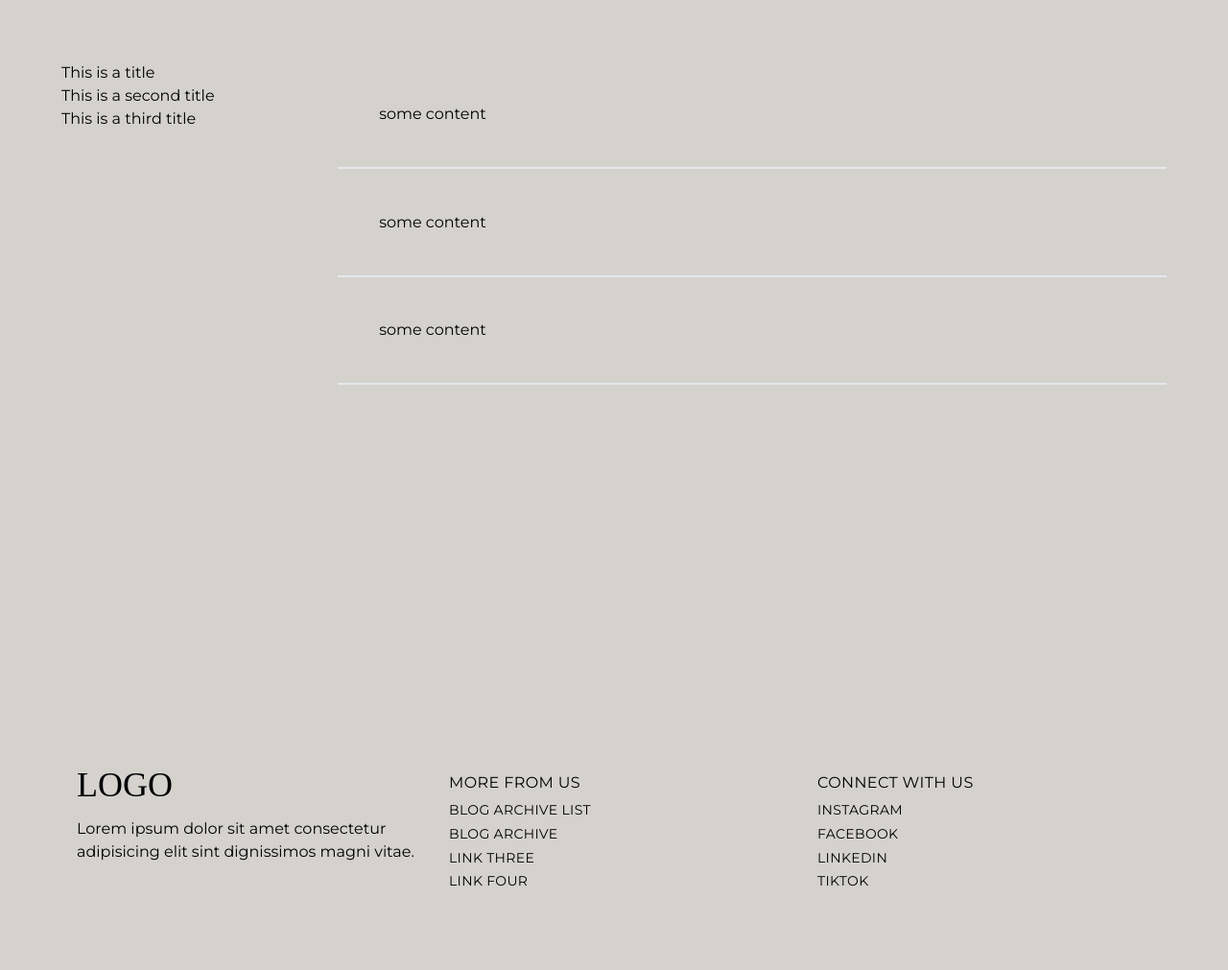
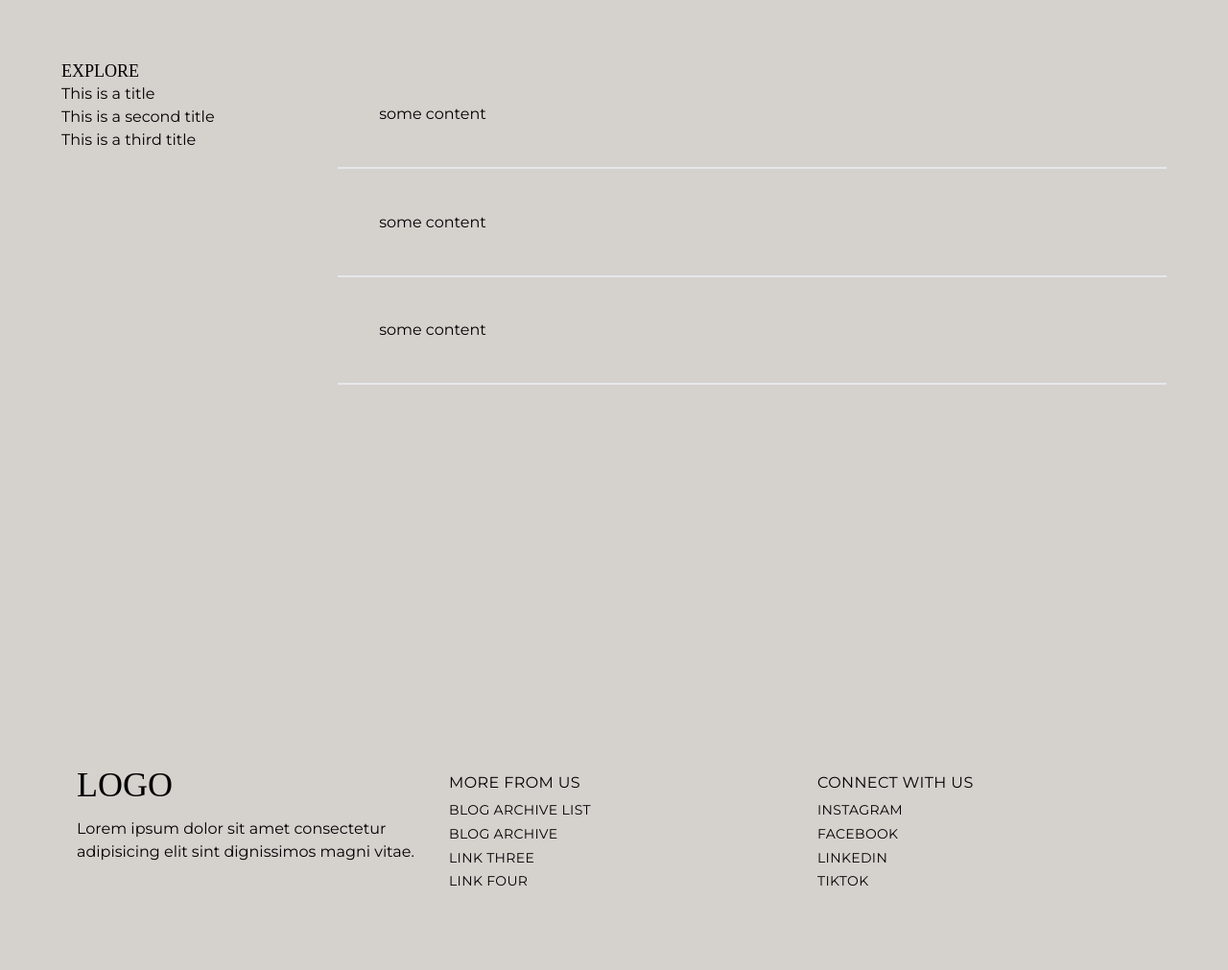
Before and after one commit to jessicaholzCSC/travel-magazine, a Jekyll site: the page built from members-area.html, in a window 1280 px wide. Shown: the part 562-1573 px from the top of the page at 96% size. Built offline with Jekyll 4.4.1, drawn with Linux system fonts in a browser that asks for light colours; some web fonts are replaced; comment, search, counter and statistics services are not loaded.

Commit message:
Update members-area.html

```diff
--- a/members-area.html
+++ b/members-area.html
@@ -43,7 +43,7 @@ seo:
 <section class="min-h-80 p-5p grid grid-cols-4">
 
     <div class="col-span-1">
-
+            <h2 class="uppercase font-serif text-lg"> Explore </h2>
             {% for item in page.members-content %}
             <a href="#{{item.title | slugify }}" class="block"> {{item.title}}</a>
             {% endfor %}
```
